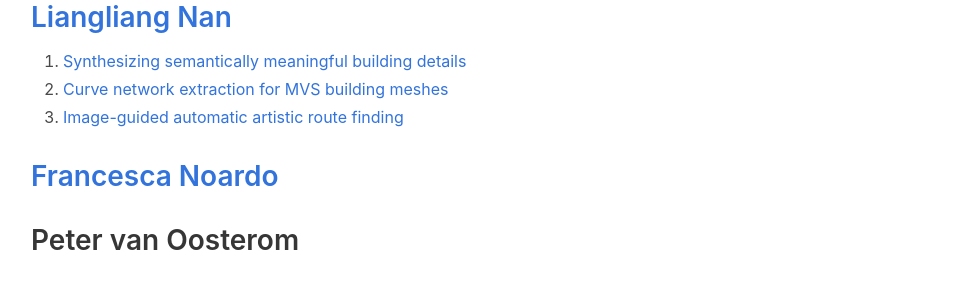
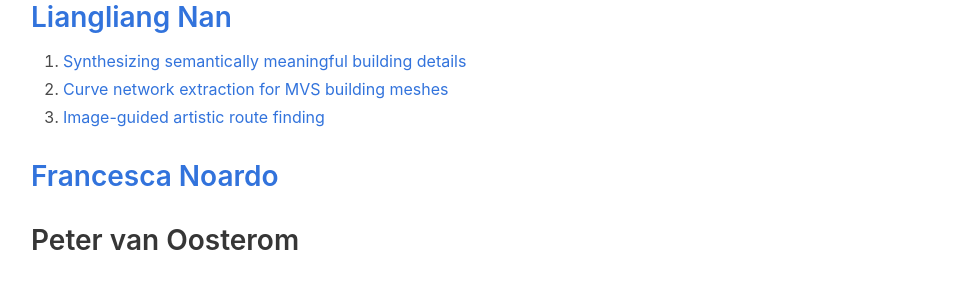
Before and after one commit to tudelft3d/geo2020, a Jekyll site: the page built from potentialtopics/index.md, in a window 1280 px wide and 900 px high, scrolled down 1970 px. Shown: the part 153-442 px from the top of the window, without its empty margins (33-997 px from the left). Built offline with Jekyll 4.4.1, drawn with Linux system fonts in a browser that asks for light colours; nearby versions of some CDN libraries.

Commit message:
fixed link

```diff
--- a/potentialtopics/index.md
+++ b/potentialtopics/index.md
@@ -89,7 +89,7 @@ permalink: /potentialtopics/
 ## [Liangliang Nan](https://3d.bk.tudelft.nl/liangliang)
 1. [Synthesizing semantically meaningful building details](https://3d.bk.tudelft.nl/education/msctopics/#synthesizing-semantically-meaningful-building-details)
 2. [Curve network extraction for MVS building meshes](https://3d.bk.tudelft.nl/education/msctopics/#curve-network-extraction-for-mvs-building-meshes)
-3. [Image-guided automatic artistic route finding](https://3d.bk.tudelft.nl/education/msctopics/#image-guided-automatic-artistic-route-finding)
+3. [Image-guided artistic route finding](https://3d.bk.tudelft.nl/education/msctopics/#image-guided-artistic-route-finding)
 
 
 ## [Francesca Noardo](http://www.noardo.eu/)
```
